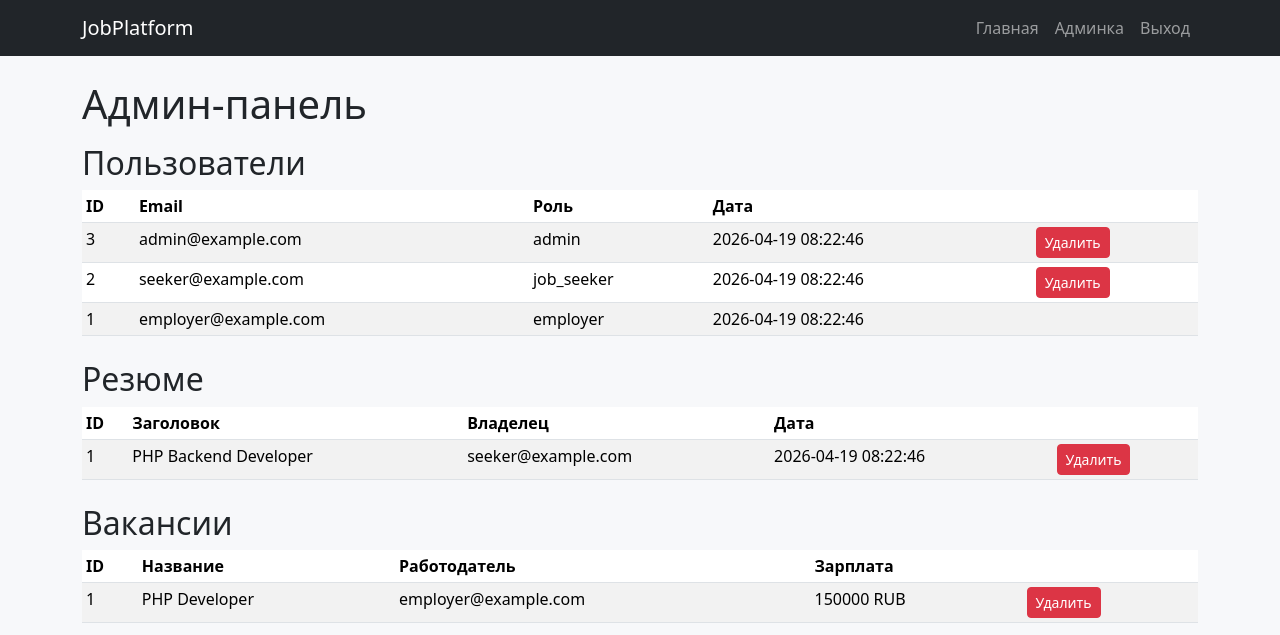
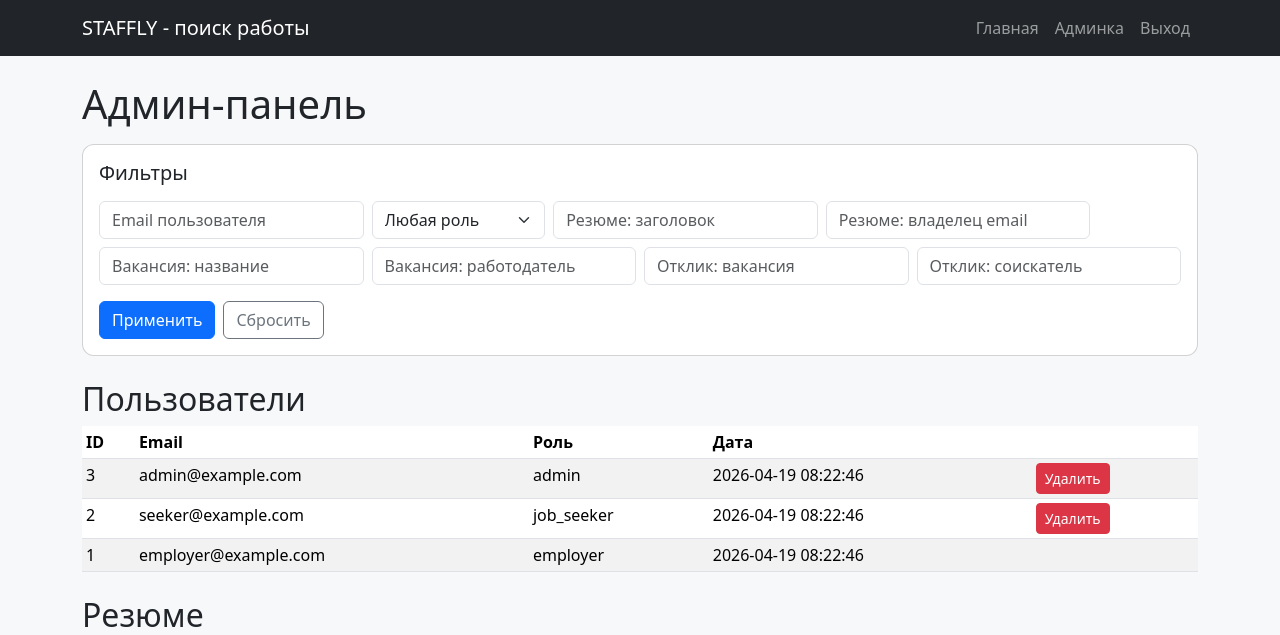
Before and after one commit to ROSIRONER/workplatform, a PHP site: page /admin.php in a window 1280 px wide. Shown: the top 635 px of the page. Run offline with PHP 8.4, Linux system fonts and the light colour scheme; the visitor is signed in with stand-in values (Sample User, id 1); data comes from the database, SQL or seed files in the repository.

Commit message:
Harden deployment config, add admin filters, and rename header brand

```diff
--- a/admin.php
+++ b/admin.php
@@ -22,7 +22,18 @@ if ($_SERVER['REQUEST_METHOD'] === 'POST') {
     redirect('/admin.php');
 }
 
-$data = $controller->dashboardData();
+$filters = [
+    'user_email' => trim((string) ($_GET['user_email'] ?? '')),
+    'user_role' => trim((string) ($_GET['user_role'] ?? '')),
+    'resume_title' => trim((string) ($_GET['resume_title'] ?? '')),
+    'resume_owner' => trim((string) ($_GET['resume_owner'] ?? '')),
+    'vacancy_title' => trim((string) ($_GET['vacancy_title'] ?? '')),
+    'vacancy_employer' => trim((string) ($_GET['vacancy_employer'] ?? '')),
+    'application_vacancy' => trim((string) ($_GET['application_vacancy'] ?? '')),
+    'application_applicant' => trim((string) ($_GET['application_applicant'] ?? '')),
+];
+
+$data = $controller->dashboardData($filters);
 $users = $data['users'];
 $resumes = $data['resumes'];
 $vacancies = $data['vacancies'];
@@ -32,6 +43,31 @@ $title = 'Админка';
 require __DIR__ . '/views/layout/header.php';
 ?>
 <h1 class="mb-3">Админ-панель</h1>
+
+<form method="get" class="card card-body mb-4">
+    <h2 class="h5 mb-3">Фильтры</h2>
+    <div class="row g-2">
+        <div class="col-md-3"><input class="form-control" name="user_email" placeholder="Email пользователя" value="<?= e($filters['user_email']) ?>"></div>
+        <div class="col-md-2">
+            <select class="form-select" name="user_role">
+                <option value="">Любая роль</option>
+                <?php foreach (['job_seeker' => 'Соискатель', 'employer' => 'Работодатель', 'admin' => 'Админ'] as $value => $label): ?>
+                    <option value="<?= e($value) ?>" <?= $filters['user_role'] === $value ? 'selected' : '' ?>><?= e($label) ?></option>
+                <?php endforeach; ?>
+            </select>
+        </div>
+        <div class="col-md-3"><input class="form-control" name="resume_title" placeholder="Резюме: заголовок" value="<?= e($filters['resume_title']) ?>"></div>
+        <div class="col-md-3"><input class="form-control" name="resume_owner" placeholder="Резюме: владелец email" value="<?= e($filters['resume_owner']) ?>"></div>
+        <div class="col-md-3"><input class="form-control" name="vacancy_title" placeholder="Вакансия: название" value="<?= e($filters['vacancy_title']) ?>"></div>
+        <div class="col-md-3"><input class="form-control" name="vacancy_employer" placeholder="Вакансия: работодатель" value="<?= e($filters['vacancy_employer']) ?>"></div>
+        <div class="col-md-3"><input class="form-control" name="application_vacancy" placeholder="Отклик: вакансия" value="<?= e($filters['application_vacancy']) ?>"></div>
+        <div class="col-md-3"><input class="form-control" name="application_applicant" placeholder="Отклик: соискатель" value="<?= e($filters['application_applicant']) ?>"></div>
+    </div>
+    <div class="mt-3 d-flex gap-2">
+        <button class="btn btn-primary" type="submit">Применить</button>
+        <a class="btn btn-outline-secondary" href="/admin.php">Сбросить</a>
+    </div>
+</form>
 
 <section class="mb-4">
     <h2>Пользователи</h2>
--- a/config/db.php
+++ b/config/db.php
@@ -2,11 +2,26 @@
 
 declare(strict_types=1);
 
-// Для Beget укажите точные реквизиты вашей БД из панели.
-$host = 'localhost';
-$dbname = 'q95376oc_user_db';
-$username = 'q95376oc_user_db';
-$password = 'password';
+/*
+ * Безопасная схема для Beget:
+ * 1) Создайте файл config/db.credentials.php (НЕ загружайте в git) и верните массив:
+ *    return ['host' => 'localhost', 'dbname' => '...', 'username' => '...', 'password' => '...'];
+ * 2) Либо задайте переменные окружения DB_HOST, DB_NAME, DB_USER, DB_PASS.
+ */
+
+$credentialsFile = __DIR__ . '/db.credentials.php';
+$credentials = [];
+if (is_file($credentialsFile)) {
+    $loaded = require $credentialsFile;
+    if (is_array($loaded)) {
+        $credentials = $loaded;
+    }
+}
+
+$host = (string) ($credentials['host'] ?? getenv('DB_HOST') ?: 'localhost');
+$dbname = (string) ($credentials['dbname'] ?? getenv('DB_NAME') ?: 'user_db');
+$username = (string) ($credentials['username'] ?? getenv('DB_USER') ?: 'user_db');
+$password = (string) ($credentials['password'] ?? getenv('DB_PASS') ?: 'CHANGE_ME');
 $charset = 'utf8mb4';
 
 $dsn = "mysql:host={$host};dbname={$dbname};charset={$charset}";
--- a/controllers/AdminController.php
+++ b/controllers/AdminController.php
@@ -10,15 +10,15 @@ class AdminController
     {
     }
 
-    public function dashboardData(): array
+    public function dashboardData(array $filters = []): array
     {
         $model = new Admin($this->pdo);
 
         return [
-            'users' => $model->users(),
-            'resumes' => $model->resumes(),
-            'vacancies' => $model->vacancies(),
-            'applications' => $model->applications(),
+            'users' => $model->users(trim((string) ($filters['user_email'] ?? '')), trim((string) ($filters['user_role'] ?? ''))),
+            'resumes' => $model->resumes(trim((string) ($filters['resume_title'] ?? '')), trim((string) ($filters['resume_owner'] ?? ''))),
+            'vacancies' => $model->vacancies(trim((string) ($filters['vacancy_title'] ?? '')), trim((string) ($filters['vacancy_employer'] ?? ''))),
+            'applications' => $model->applications(trim((string) ($filters['application_vacancy'] ?? '')), trim((string) ($filters['application_applicant'] ?? ''))),
         ];
     }
 
--- a/models/Admin.php
+++ b/models/Admin.php
@@ -8,39 +8,79 @@ class Admin
     {
     }
 
-    public function users(): array
+    public function users(string $email = '', string $role = ''): array
     {
-        $stmt = $this->pdo->prepare('SELECT id, email, role, created_at FROM users ORDER BY id DESC');
-        $stmt->execute();
+        $sql = 'SELECT id, email, role, created_at FROM users WHERE 1=1';
+        $params = [];
+
+        if ($email !== '') {
+            $sql .= ' AND email LIKE :email';
+            $params['email'] = '%' . $email . '%';
+        }
+
+        if ($role !== '') {
+            $sql .= ' AND role = :role';
+            $params['role'] = $role;
+        }
+
+        $sql .= ' ORDER BY id DESC';
+        $stmt = $this->pdo->prepare($sql);
+        $stmt->execute($params);
 
         return $stmt->fetchAll();
     }
 
-    public function resumes(): array
+    public function resumes(string $title = '', string $owner = ''): array
     {
-        $sql = 'SELECT r.id, r.title, u.email AS owner_email, r.created_at
+        $sql = 'SELECT r.id, r.title, u.email AS owner_email, r.file_path, r.created_at
                 FROM resumes r
                 JOIN users u ON u.id = r.user_id
-                ORDER BY r.id DESC';
+                WHERE 1=1';
+        $params = [];
+
+        if ($title !== '') {
+            $sql .= ' AND r.title LIKE :title';
+            $params['title'] = '%' . $title . '%';
+        }
+
+        if ($owner !== '') {
+            $sql .= ' AND u.email LIKE :owner';
+            $params['owner'] = '%' . $owner . '%';
+        }
+
+        $sql .= ' ORDER BY r.id DESC';
         $stmt = $this->pdo->prepare($sql);
-        $stmt->execute();
+        $stmt->execute($params);
 
         return $stmt->fetchAll();
     }
 
-    public function vacancies(): array
+    public function vacancies(string $title = '', string $employer = ''): array
     {
         $sql = 'SELECT v.id, v.title, v.salary, u.email AS employer_email, v.created_at
                 FROM vacancies v
                 JOIN users u ON u.id = v.employer_id
-                ORDER BY v.id DESC';
+                WHERE 1=1';
+        $params = [];
+
+        if ($title !== '') {
+            $sql .= ' AND v.title LIKE :title';
+            $params['title'] = '%' . $title . '%';
+        }
+
+        if ($employer !== '') {
+            $sql .= ' AND u.email LIKE :employer';
+            $params['employer'] = '%' . $employer . '%';
+        }
+
+        $sql .= ' ORDER BY v.id DESC';
         $stmt = $this->pdo->prepare($sql);
-        $stmt->execute();
+        $stmt->execute($params);
 
         return $stmt->fetchAll();
     }
 
-    public function applications(): array
+    public function applications(string $vacancy = '', string $applicant = ''): array
     {
         $sql = 'SELECT a.id, a.created_at, u.email AS applicant_email, v.title AS vacancy_title,
                        r.title AS resume_title, r.file_path AS resume_file
@@ -48,9 +88,22 @@ class Admin
                 JOIN users u ON u.id = a.user_id
                 JOIN vacancies v ON v.id = a.vacancy_id
                 LEFT JOIN resumes r ON r.id = a.resume_id
-                ORDER BY a.id DESC';
+                WHERE 1=1';
+        $params = [];
+
+        if ($vacancy !== '') {
+            $sql .= ' AND v.title LIKE :vacancy';
+            $params['vacancy'] = '%' . $vacancy . '%';
+        }
+
+        if ($applicant !== '') {
+            $sql .= ' AND u.email LIKE :applicant';
+            $params['applicant'] = '%' . $applicant . '%';
+        }
+
+        $sql .= ' ORDER BY a.id DESC';
         $stmt = $this->pdo->prepare($sql);
-        $stmt->execute();
+        $stmt->execute($params);
 
         return $stmt->fetchAll();
     }
--- a/views/layout/header.php
+++ b/views/layout/header.php
@@ -13,7 +13,7 @@ $role = current_user_role();
 <body>
 <nav class="navbar navbar-expand-lg navbar-dark bg-dark mb-4">
     <div class="container">
-        <a class="navbar-brand" href="/index.php">JobPlatform</a>
+        <a class="navbar-brand" href="/index.php">STAFFLY - поиск работы</a>
         <div class="collapse navbar-collapse show">
             <ul class="navbar-nav ms-auto">
                 <li class="nav-item"><a class="nav-link" href="/index.php">Главная</a></li>
```
Also changed, not shown: config/db.credentials.example.php (added, +8 -0 lines), .htaccess (added), README.md, 1 other file.
